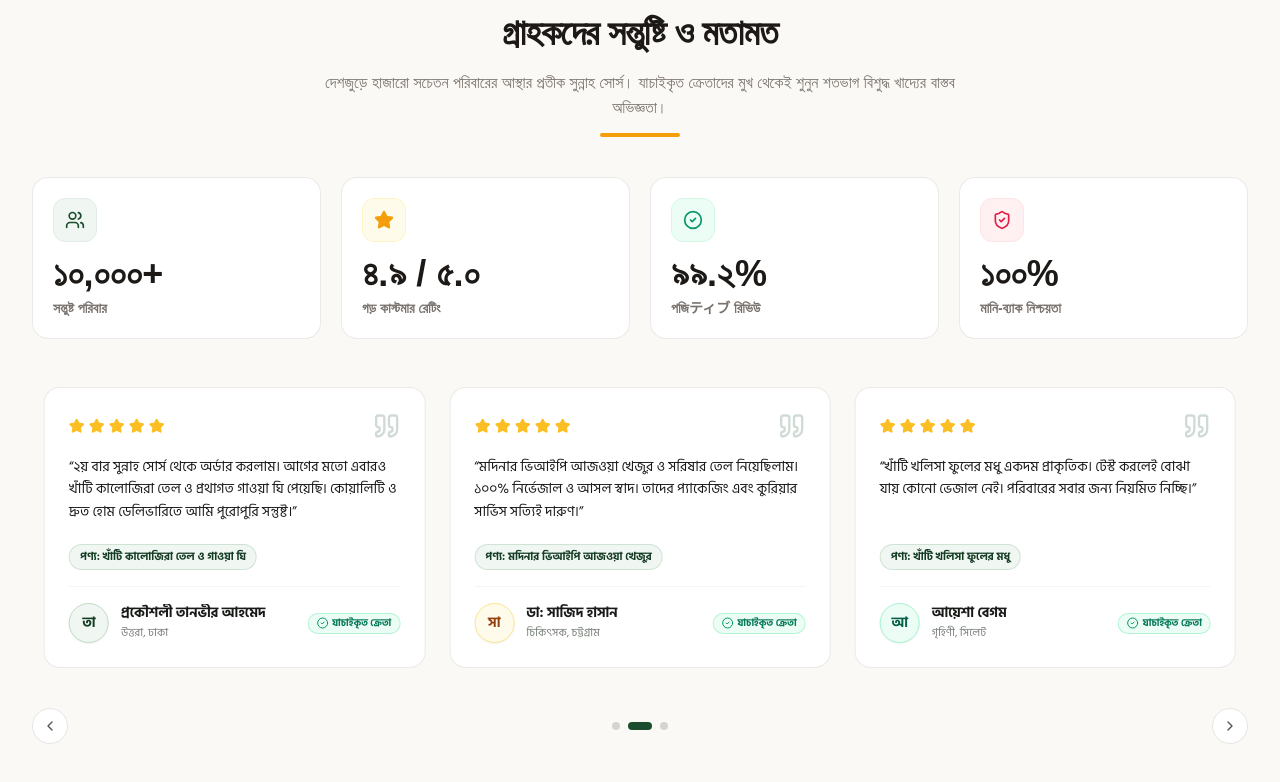
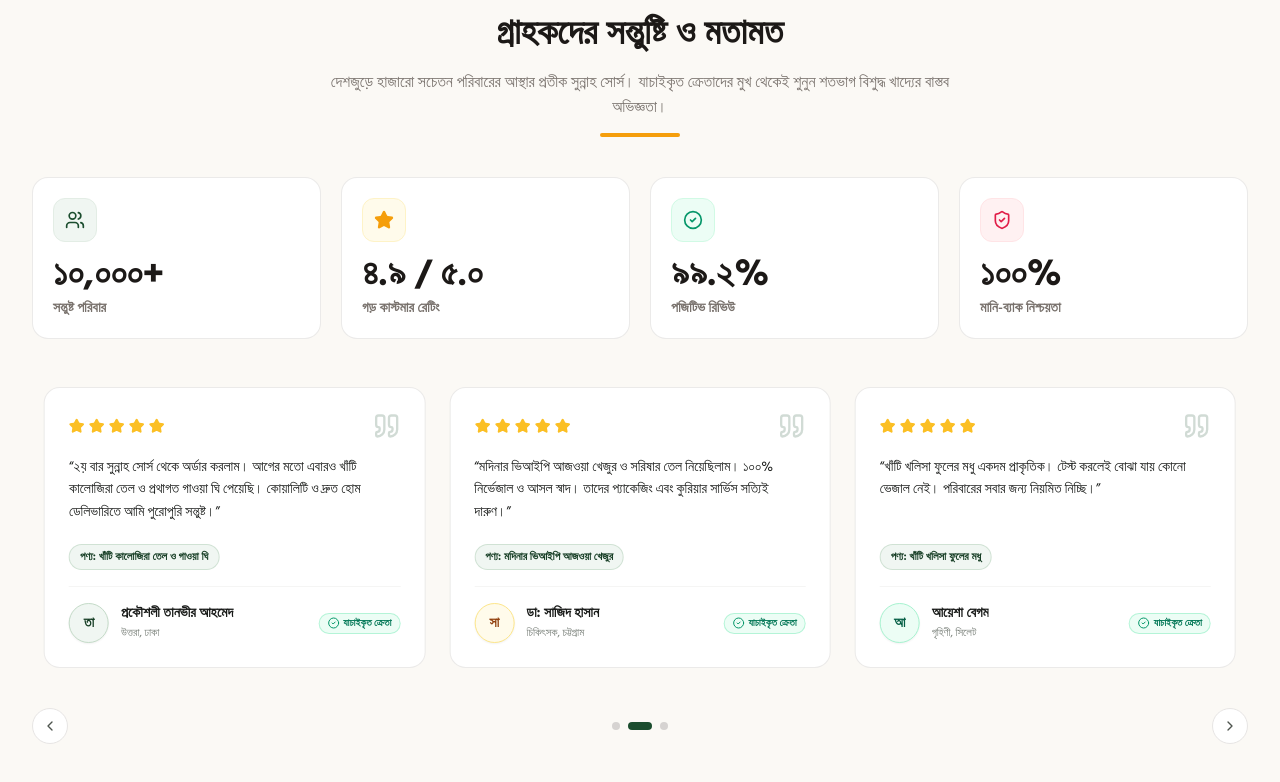
Before and after one commit to Ashraf019399/sunnah-source, a Next.js app: page / in a window 1280 px wide. Shown: the part 3233-4015 px from the top of the page. Built offline with nearby package versions, Linux system fonts and the light colour scheme; no server answers.

Commit message:
fix: resolve bengali letter-spacing ligature glitch and load authentic google font hind siliguri

```diff
--- a/src/app/globals.css
+++ b/src/app/globals.css
@@ -35,7 +35,13 @@ body {
 @layer base {
   /* Bengali Typography & Line-Height Breathing Space:
      Bengali matras and diacritics (উ-কার, ই-কার, রেফ, হসন্ত) extend above and below the baseline.
-     Enforce generous line-heights so characters and diacritics never clip. */
+     Enforce generous line-heights so characters and diacritics never clip.
+     Enforce letter-spacing: normal (0) so Bengali conjuncts and ligatures are never broken apart. */
+  .font-bengali,
+  .font-hind {
+    letter-spacing: normal;
+  }
+
   .font-bengali h1,
   .font-bengali h2,
   .font-bengali h3,
--- a/src/app/layout.tsx
+++ b/src/app/layout.tsx
@@ -1,6 +1,6 @@
 import type { Metadata, Viewport } from "next";
 import { Suspense } from "react";
-import localFont from "next/font/local";
+import { Hind_Siliguri } from "next/font/google";
 import "./globals.css";
 import { AuthRecoveryRedirect } from "@/components/auth/auth-recovery-redirect";
 import { FloatingWhatsApp } from "@/components/layout/floating-whatsapp";
@@ -9,35 +9,10 @@ import { FacebookPixel } from "@/components/analytics/facebook-pixel";
 // import { LiveSalesNotification } from "@/components/ui/live-sales-notification";
 import { getMarketingSettings } from "@/lib/actions/admin-marketing-actions";
 
-const hindSiliguri = localFont({
-  src: [
-    {
-      path: "./fonts/HindSiliguri Light.ttf",
-      weight: "300",
-      style: "normal",
-    },
-    {
-      path: "./fonts/HindSiliguri Regular.ttf",
-      weight: "400",
-      style: "normal",
-    },
-    {
-      path: "./fonts/HindSiliguri Medium.ttf",
-      weight: "500",
-      style: "normal",
-    },
-    {
-      path: "./fonts/HindSiliguri SemiBold.ttf",
-      weight: "600",
-      style: "normal",
-    },
-    {
-      path: "./fonts/HindSiliguri Bold.ttf",
-      weight: "700",
-      style: "normal",
-    },
-  ],
-  variable: "--font-bengali",
+const hindSiliguri = Hind_Siliguri({
+  subsets: ["bengali"],
+  weight: ["400", "500", "600", "700"],
+  variable: "--font-hind-siliguri",
   display: "swap",
 });
 
@@ -115,7 +90,7 @@ export default async function RootLayout({ children }: { children: React.ReactNo
 
   return (
     <html lang="bn">
-      <body className={`${hindSiliguri.variable} ${hindSiliguri.className} font-bengali antialiased min-h-screen flex flex-col`}>
+      <body className={`${hindSiliguri.variable} font-hind font-bengali antialiased min-h-screen flex flex-col`}>
         <Suspense fallback={null}>
           <FacebookPixel
             pixelId={marketingSettings.pixelId}
--- a/src/components/home/testimonials-section.tsx
+++ b/src/components/home/testimonials-section.tsx
@@ -331,16 +331,16 @@ export function TestimonialsSection() {
   return (
     <section
       ref={sectionRef}
-      className="max-w-7xl mx-auto px-4 sm:px-6 lg:px-8 py-8 sm:py-10 lg:py-16 space-y-8 sm:space-y-10 font-bengali font-['Hind_Siliguri',sans-serif] w-full"
+      className="max-w-7xl mx-auto px-4 sm:px-6 lg:px-8 py-8 sm:py-10 lg:py-16 space-y-8 sm:space-y-10 font-hind font-bengali tracking-normal w-full"
     >
       {/* 1. Header & Social Proof Eyebrow */}
-      <div className="text-center max-w-2xl mx-auto space-y-3 font-['Hind_Siliguri',sans-serif]">
-        <div className="inline-flex items-center gap-2 bg-emerald-50 text-emerald-800 border border-emerald-200/80 px-3.5 py-1 rounded-full text-xs font-bold shadow-xs">
+      <div className="text-center max-w-2xl mx-auto space-y-3 font-hind">
+        <div className="inline-flex items-center gap-2 bg-emerald-50 text-emerald-800 border border-emerald-200/80 px-3.5 py-1 rounded-full text-xs font-bold shadow-xs tracking-normal">
           <Sparkles className="w-3.5 h-3.5 text-amber-500 fill-amber-500" />
           <span>প্রমাণিত বিশুদ্ধতা ও গ্রাহক সন্তুষ্টি</span>
         </div>
 
-        <h2 className="text-2xl sm:text-3xl md:text-4xl font-black text-stone-900 tracking-tight leading-snug">
+        <h2 className="text-2xl sm:text-3xl md:text-4xl font-black text-stone-900 tracking-normal leading-snug">
           গ্রাহকদের সন্তুষ্টি ও মতামত
         </h2>
         <p className="text-xs sm:text-sm md:text-base tracking-normal text-stone-500 font-medium leading-relaxed">
@@ -351,57 +351,57 @@ export function TestimonialsSection() {
 
       {/* 2. Top Trust Proof Metric Cards */}
       <div className="grid grid-cols-2 md:grid-cols-4 gap-3 sm:gap-4 lg:gap-5">
-        <div className="rounded-2xl border border-stone-200/80 bg-white p-5 shadow-xs hover:shadow-md transition-shadow flex flex-col justify-between gap-3">
+        <div className="rounded-2xl border border-stone-200/80 bg-white p-5 shadow-xs hover:shadow-md transition-shadow flex flex-col justify-between gap-3 font-hind">
           <div className="w-11 h-11 rounded-xl bg-brand-50 text-brand-700 flex items-center justify-center shrink-0 border border-brand-100">
             <Users className="w-5 h-5 text-brand-700" />
           </div>
           <div>
-            <span className="font-bold text-3xl sm:text-4xl text-stone-900 leading-tight tracking-normal font-['Hind_Siliguri',sans-serif] block">
+            <span className="font-bold text-3xl sm:text-4xl text-stone-900 leading-tight tracking-normal font-hind block">
               {statValues.stat1}
             </span>
-            <span className="text-xs sm:text-sm text-stone-500 font-semibold font-['Hind_Siliguri',sans-serif] block mt-1">
+            <span className="text-xs sm:text-sm text-stone-500 font-semibold font-hind tracking-normal block mt-1">
               সন্তুষ্ট পরিবার
             </span>
           </div>
         </div>
 
-        <div className="rounded-2xl border border-stone-200/80 bg-white p-5 shadow-xs hover:shadow-md transition-shadow flex flex-col justify-between gap-3">
+        <div className="rounded-2xl border border-stone-200/80 bg-white p-5 shadow-xs hover:shadow-md transition-shadow flex flex-col justify-between gap-3 font-hind">
           <div className="w-11 h-11 rounded-xl bg-amber-50 text-amber-700 flex items-center justify-center shrink-0 border border-amber-100">
             <Star className="w-5 h-5 fill-amber-500 text-amber-500" />
           </div>
           <div>
-            <span className="font-bold text-3xl sm:text-4xl text-stone-900 leading-tight tracking-normal font-['Hind_Siliguri',sans-serif] block">
+            <span className="font-bold text-3xl sm:text-4xl text-stone-900 leading-tight tracking-normal font-hind block">
               {statValues.stat2}
             </span>
-            <span className="text-xs sm:text-sm text-stone-500 font-semibold font-['Hind_Siliguri',sans-serif] block mt-1">
+            <span className="text-xs sm:text-sm text-stone-500 font-semibold font-hind tracking-normal block mt-1">
               গড় কাস্টমার রেটিং
             </span>
           </div>
         </div>
 
-        <div className="rounded-2xl border border-stone-200/80 bg-white p-5 shadow-xs hover:shadow-md transition-shadow flex flex-col justify-between gap-3">
+        <div className="rounded-2xl border border-stone-200/80 bg-white p-5 shadow-xs hover:shadow-md transition-shadow flex flex-col justify-between gap-3 font-hind">
           <div className="w-11 h-11 rounded-xl bg-emerald-50 text-emerald-700 flex items-center justify-center shrink-0 border border-emerald-100">
             <CheckCircle2 className="w-5 h-5 text-emerald-600" />
           </div>
           <div>
-            <span className="font-bold text-3xl sm:text-4xl text-stone-900 leading-tight tracking-normal font-['Hind_Siliguri',sans-serif] block">
+            <span className="font-bold text-3xl sm:text-4xl text-stone-900 leading-tight tracking-normal font-hind block">
               {statValues.stat3}
             </span>
-            <span className="text-xs sm:text-sm text-stone-500 font-semibold font-['Hind_Siliguri',sans-serif] block mt-1">
-              পজিティブ রিভিউ
+            <span className="text-xs sm:text-sm text-stone-500 font-semibold font-hind tracking-normal block mt-1">
+              পজিটিভ রিভিউ
             </span>
           </div>
         </div>
 
-        <div className="rounded-2xl border border-stone-200/80 bg-white p-5 shadow-xs hover:shadow-md transition-shadow flex flex-col justify-between gap-3">
+        <div className="rounded-2xl border border-stone-200/80 bg-white p-5 shadow-xs hover:shadow-md transition-shadow flex flex-col justify-between gap-3 font-hind">
           <div className="w-11 h-11 rounded-xl bg-rose-50 text-rose-700 flex items-center justify-center shrink-0 border border-rose-100">
             <ShieldCheck className="w-5 h-5 text-rose-600" />
           </div>
           <div>
-            <span className="font-bold text-3xl sm:text-4xl text-stone-900 leading-tight tracking-normal font-['Hind_Siliguri',sans-serif] block">
+            <span className="font-bold text-3xl sm:text-4xl text-stone-900 leading-tight tracking-normal font-hind block">
               {statValues.stat4}
             </span>
-            <span className="text-xs sm:text-sm text-stone-500 font-semibold font-['Hind_Siliguri',sans-serif] block mt-1">
+            <span className="text-xs sm:text-sm text-stone-500 font-semibold font-hind tracking-normal block mt-1">
               মানি-ব্যাক নিশ্চয়তা
             </span>
           </div>
@@ -441,7 +441,7 @@ export function TestimonialsSection() {
                 key={review.id}
                 className="w-full min-w-full sm:w-1/2 sm:min-w-[50%] lg:w-1/3 lg:min-w-[33.333333%] px-2.5 sm:px-3 shrink-0 flex select-none"
               >
-                <div className="bg-white rounded-2xl p-6 border border-stone-200/80 shadow-xs hover:shadow-md transition-all font-bengali font-['Hind_Siliguri',sans-serif] text-left flex flex-col justify-between w-full h-full space-y-4 select-none">
+                <div className="bg-white rounded-2xl p-6 border border-stone-200/80 shadow-xs hover:shadow-md transition-all font-hind font-bengali tracking-normal text-left flex flex-col justify-between w-full h-full space-y-4 select-none">
                   {/* Top: Stars & Quote Icon */}
                   <div className="flex items-center justify-between">
                     <div className="flex items-center gap-1">
@@ -542,7 +542,7 @@ export function TestimonialsSection() {
       </div>
 
       {/* 4. High-Converting Bottom Trust & Action Banner */}
-      <div className="relative overflow-hidden bg-gradient-to-br from-brand-900 via-brand-800 to-brand-900 text-white rounded-2xl p-6 sm:p-10 border border-brand-700 shadow-xl flex flex-col md:flex-row items-center justify-between gap-6 font-['Hind_Siliguri',sans-serif]">
+      <div className="relative overflow-hidden bg-gradient-to-br from-brand-900 via-brand-800 to-brand-900 text-white rounded-2xl p-6 sm:p-10 border border-brand-700 shadow-xl flex flex-col md:flex-row items-center justify-between gap-6 font-hind tracking-normal">
         <div className="space-y-2 text-center md:text-left max-w-xl">
           <span className="inline-block bg-accent-amber/20 text-accent-amber border border-accent-amber/40 text-xs font-bold px-3 py-1 rounded-full">
             ১০০% নিরাপদ ও ঝুঁকিমুক্ত কেনাকাটা
--- a/tailwind.config.ts
+++ b/tailwind.config.ts
@@ -14,7 +14,8 @@ const config: Config = {
       },
       fontFamily: {
         sans: ["var(--font-jakarta)", "system-ui", "sans-serif"],
-        bengali: ["var(--font-bengali)", "sans-serif"]
+        bengali: ["var(--font-hind-siliguri)", "var(--font-bengali)", "sans-serif"],
+        hind: ["var(--font-hind-siliguri)", "sans-serif"]
       }
     }
   },
```
Also changed, not shown: 1 other file (tests, documents, lock files or other folders).
